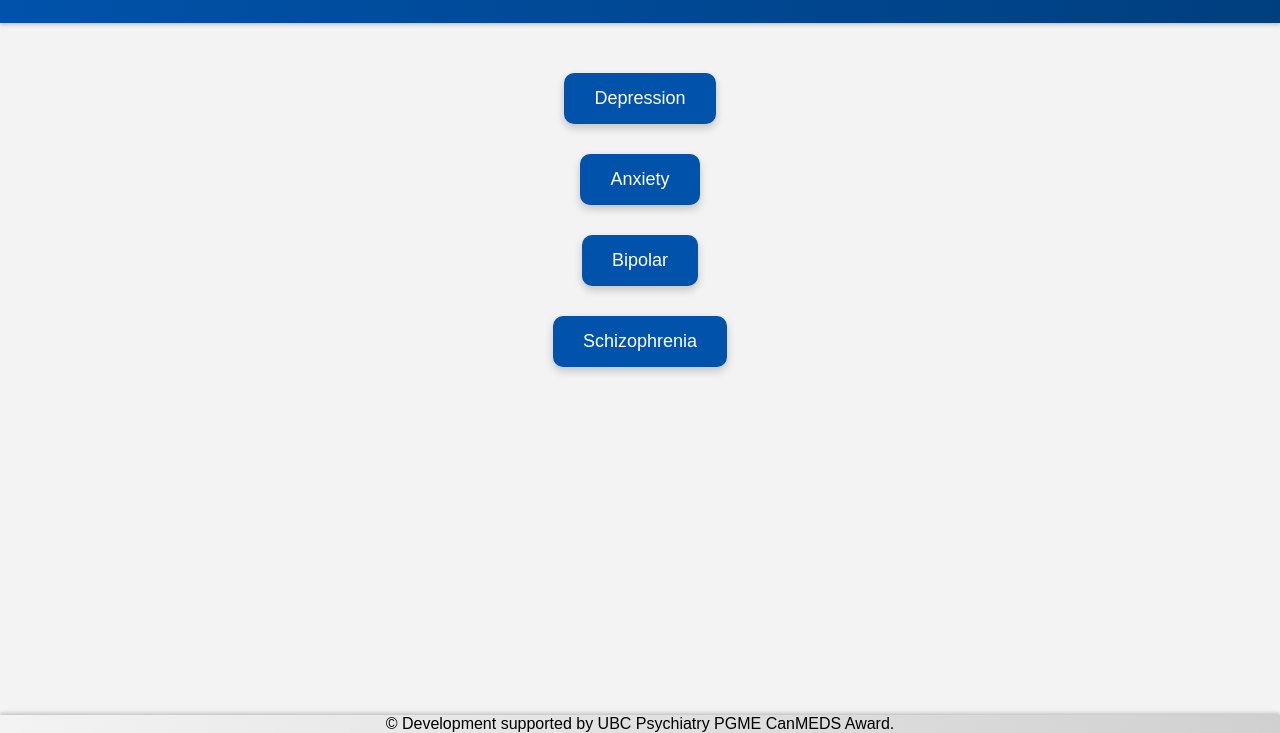
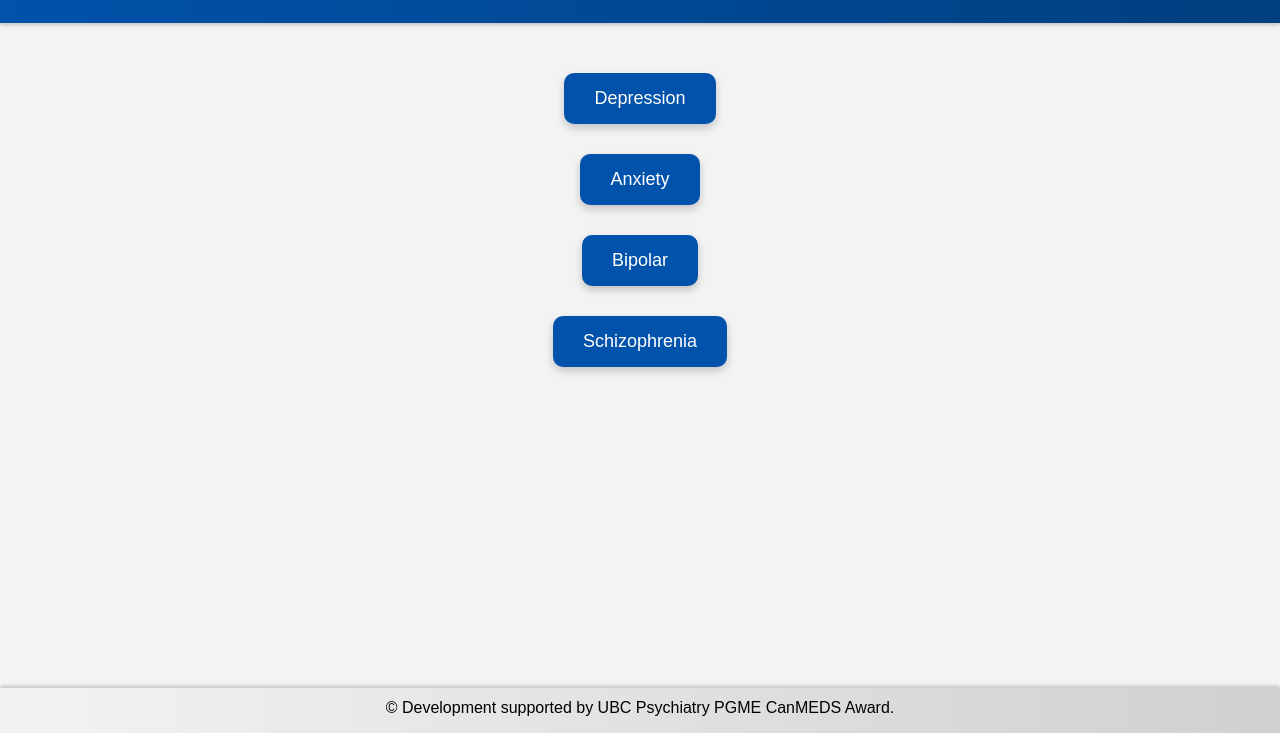
Before and after one commit to CanPsyGuide/CanPsyGuide, a plain HTML site: page index.html in a window 1280 px wide. Shown: the part 67-800 px from the top of the page. Drawn offline with Linux system fonts and the light colour scheme.

Commit message:
Update style.css

```diff
--- a/style.css
+++ b/style.css
@@ -45,8 +45,7 @@ footer {
     justify-content: center;
     text-align: center;
     width: 100%;
-    height: auto;
-    padding: 0;
+    padding: 10px 20px;
     background: linear-gradient(90deg, #f3f3f3, #d0d0d0); /* Gradient background */
     color: black;
     position: fixed;
@@ -54,10 +53,12 @@ footer {
     z-index: 1000;
     margin-top: 0;
     box-shadow: 0 -2px 4px rgba(0,0,0,0.2); /* Subtle shadow for depth */
+    min-height:45px;
 }
 
 footer p {
     margin: 0; /* Remove margin to avoid content being pushed down */
+    line-height: 1.2;
 }
 
 main {
```
